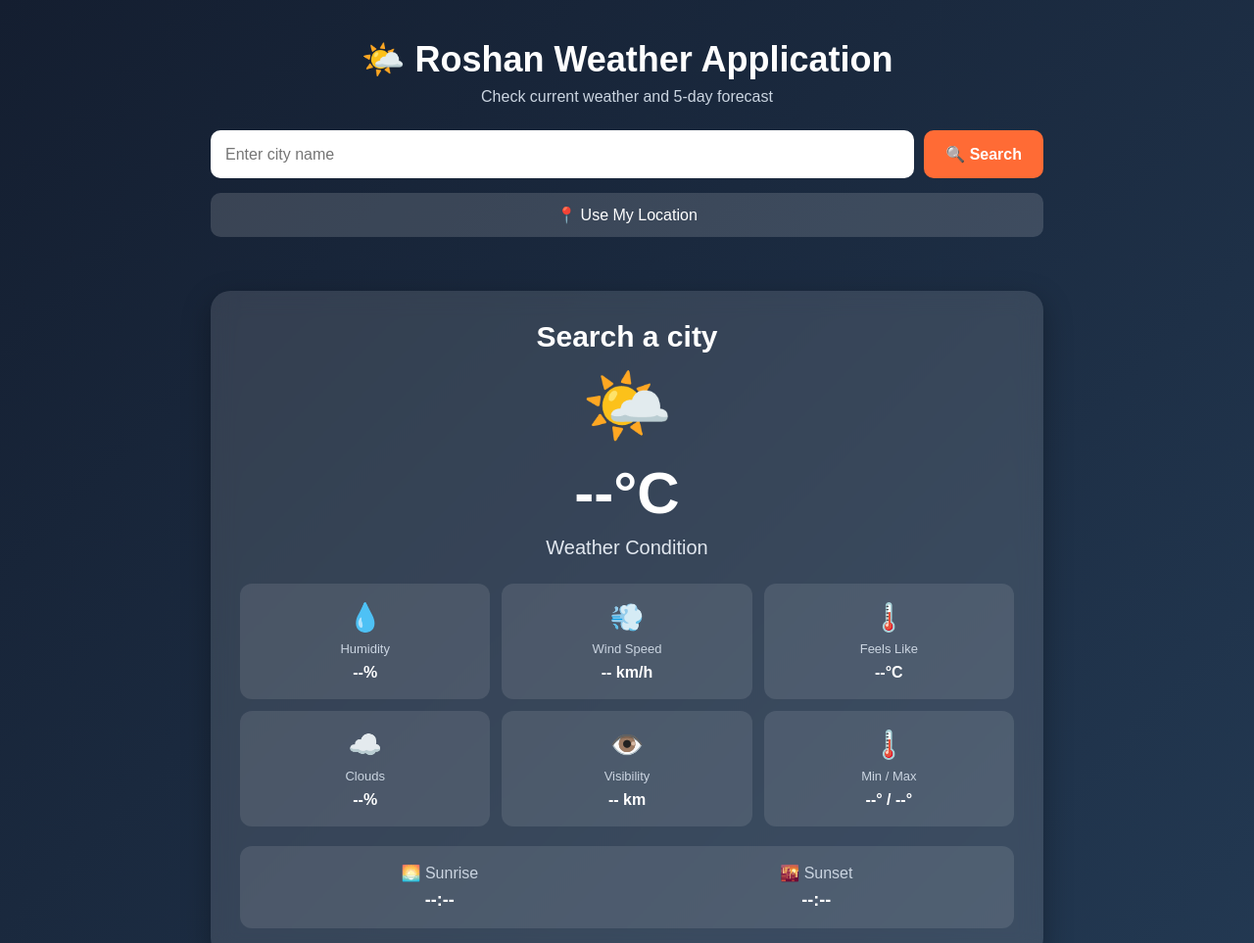
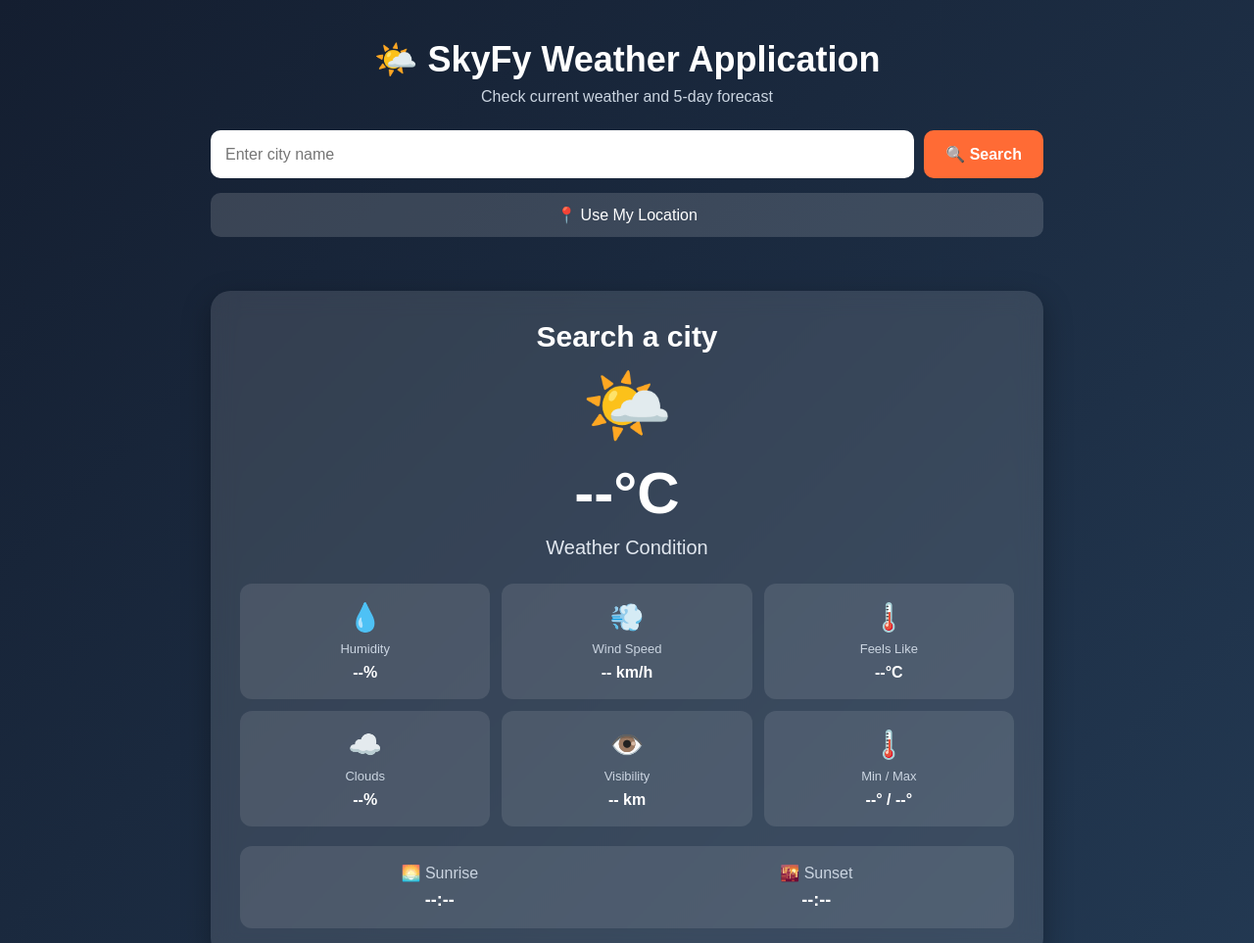
Before and after one commit to roshancheiro-2830/SkyFy-weather-data, a website: page index.html in a window 1280 px wide. Shown: the top 963 px of the page at 98% size. Drawn offline with Linux system fonts and the light colour scheme.

Commit message:
Rename application to SkyFy Weather Application

```diff
--- a/index.html
+++ b/index.html
@@ -15,7 +15,7 @@
     <div class="weather-container">
 
         <!-- App Title -->
-        <h1>🌤️ Roshan Weather Application</h1>
+        <h1>🌤️ SkyFy Weather Application</h1>
 
         <p class="subtitle">
             Check current weather and 5-day forecast
```
